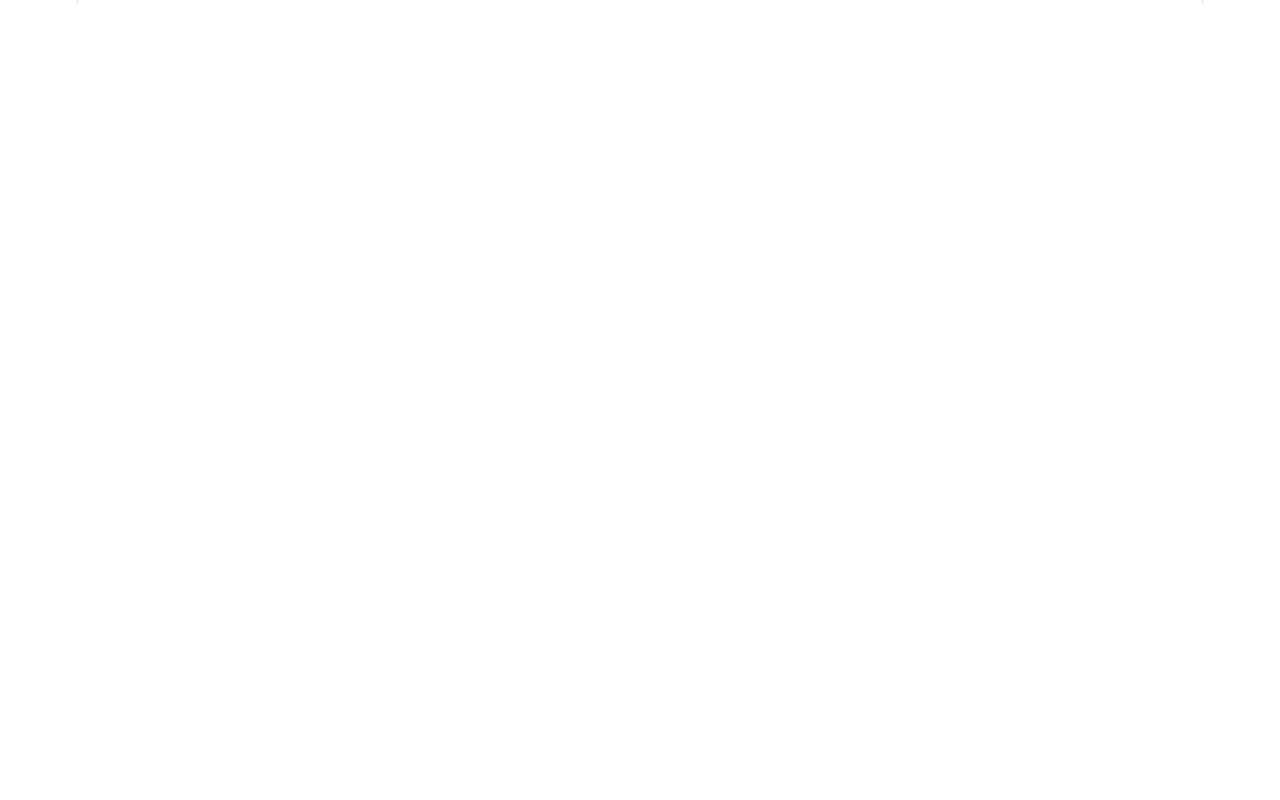
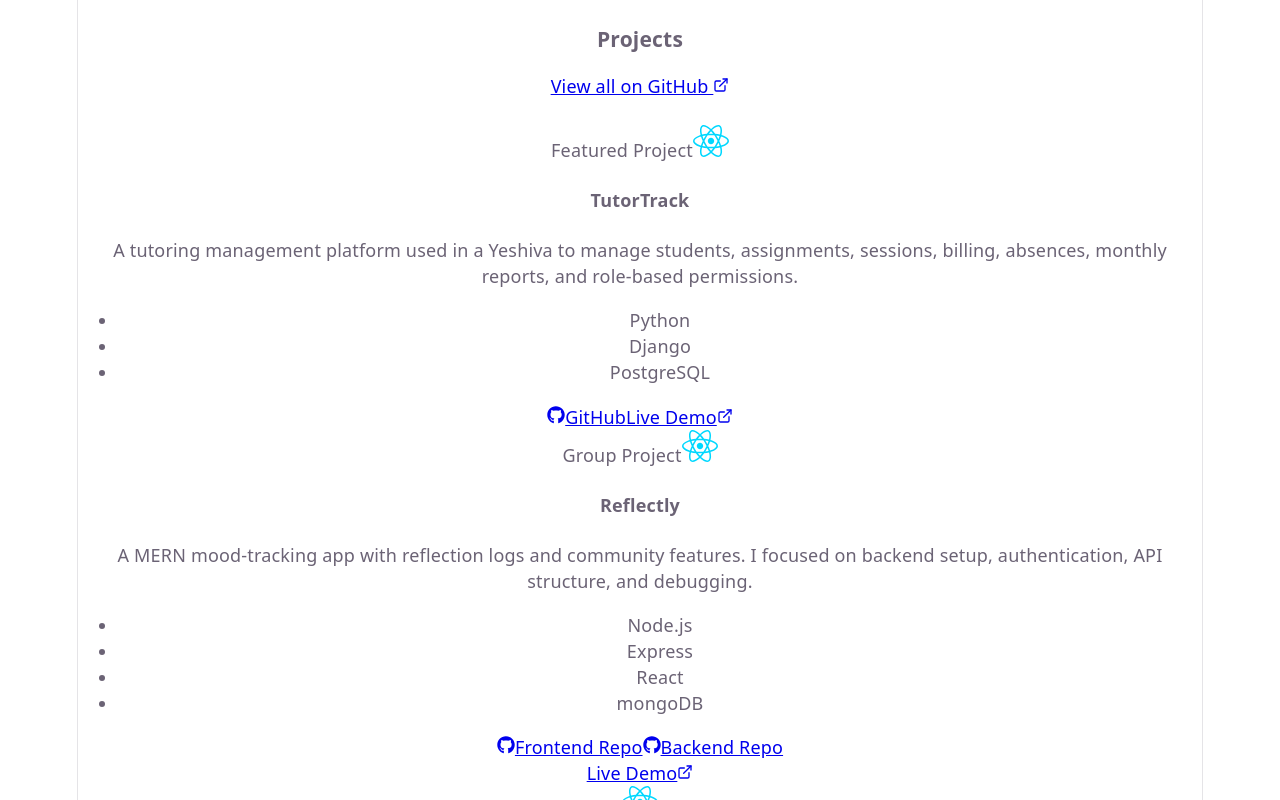
Before and after one commit to berlweber/berl-weber-portfolio, a React (Vite) app: page / in a window 1280 px wide. Shown: the part 3680-4480 px from the top of the page. Before the commit the page ends 3685 px from the top, so only its background shows below. Built offline with nearby package versions, Linux system fonts and the light colour scheme.

Commit message:
created projects and projectCard components

```diff
--- a/src/App.jsx
+++ b/src/App.jsx
@@ -3,6 +3,7 @@
 import Hero from './components/Hero/Hero.jsx'
 import About from './components/About/About.jsx';
 import TechStack from './components/TechStack/TechStack.jsx';
+import Projects from './components/Projects/Projects.jsx';
 
 const App = () => {
 
@@ -12,6 +13,7 @@
       <Hero />
       <About />
       <TechStack />
+      <Projects />
     </>
   );
 };
--- /dev/null
+++ b/src/components/ProjectCard/ProjectCard.jsx
@@ -0,0 +1,60 @@
+import tryout from '../../assets/react.svg';
+import Tag from '../Tag/Tag.jsx';
+import { FaGithub } from "react-icons/fa6";
+import { ExternalLink } from 'lucide-react';
+
+const ProjectCard = (props) => {
+    const project = props.project;
+
+    return (
+        <article>
+            {project.featured && (
+                <span className='project-badge'>Featured Project</span>
+            )}
+            {project.group && (
+                <span className='project-badge'>Group Project</span>
+            )}
+            <img src={project.screenshot} alt="screenshot of deployed project" />
+            <h4>{project.name}</h4>
+            <p className='project-description'>{project.description}</p>
+            <ul className='project-tech-stack'>
+                {project.tech.map((tech) => (
+                    <Tag key={tech} tech={tech} />
+                ))}
+            </ul>
+            <div className='project-links'>
+                {project.github ?
+                <a href={project.github}
+                    target='_blank' rel="noreferrer" className='project-repo'>
+                    <FaGithub />
+                    GitHub
+                </a> :
+                <div className='repo-links'>
+                    <a href={project.githubFrontend}
+                        target='_blank' rel="noreferrer" className='project-repo'>
+                        <FaGithub />
+                        Frontend Repo
+                    </a>
+                    <a href={project.githubBackend}
+                        target='_blank'
+                        rel="noreferrer"
+                        className='project-repo'>
+                        <FaGithub />
+                        Backend Repo
+                    </a>
+                </div>
+                }
+
+                <a href="{project.siteLink}"
+                    target='_blank'
+                    rel='noreferrer'
+                    className='live-demo'>
+                    Live Demo
+                    <ExternalLink size={16} />
+                </a>
+            </div>
+        </article>
+    );
+};
+
+export default ProjectCard;
--- /dev/null
+++ b/src/components/Projects/Projects.jsx
@@ -0,0 +1,58 @@
+import ProjectCard from '../ProjectCard/ProjectCard.jsx';
+import { ExternalLink } from 'lucide-react';
+import tryout from '../../assets/react.svg';
+
+const Projects = () => {
+    const data = [
+        {
+            screenshot: tryout,
+            name: 'TutorTrack',
+            description: "A tutoring management platform used in a Yeshiva to manage students, assignments, sessions, billing, absences, monthly reports, and role-based permissions.",
+            featured: true,
+            tech: ['Python', 'Django', 'PostgreSQL'],
+            github: 'https://github.com/berlweber/tutor-track',
+            siteLink: 'https://tutor-track-9c7f1aa7eb60.herokuapp.com/'
+        },
+        {
+            screenshot: tryout,
+            name: 'Reflectly',
+            description: "A MERN mood-tracking app with reflection logs and community features. I focused on backend setup, authentication, API structure, and debugging.",
+            group: true,
+            tech: ['Node.js', 'Express', 'React', 'mongoDB'],
+            githubFrontend: 'https://github.com/berlweber/reflectly-front-end',
+            githubBackend: 'https://github.com/berlweber/Reflectly',
+            siteLink: 'https://reflectly-moods.netlify.app/'
+        },
+        {
+            screenshot: tryout,
+            name: 'CodeBlueprint',
+            description: "A project-planning app for organizing user stories, routes, ERDs, and pseudocode before development. Includes authentication and full CRUD workflows for managing project planning details.",
+            tech: ['Node.js', 'Express', 'MongoDB'],
+            github: 'https://github.com/berlweber/code-blueprint',
+            siteLink: 'https://tutor-track-9c7f1aa7eb60.herokuapp.com/'
+        },
+        {
+            screenshot: tryout,
+            name: 'Snake Game',
+            description: "A browser-based game focused on JavaScript logic, DOM manipulation, keyboard controls, event handling, collision detection, and real-time game-state updates.",
+            tech: ['JavaScript', 'HTML', 'CSS'],
+            github: 'https://github.com/berlweber/Snake-game',
+            siteLink: 'https://berlweber.github.io/Snake-game/'
+        },
+    ]
+    return (
+        <>
+        <h3>Projects</h3>
+        <a href="http://github.com/berlweber" target='_blank' rel='noreferrer' className='github-general'>View all on GitHub <ExternalLink size={16} /> </a>
+        <br />
+        {data.map((project) =>(
+        <ProjectCard
+        key={project.name} project={project}
+        />
+
+        ))}
+        </>
+    )
+}
+
+export default Projects;
--- a/src/components/TechStack/TechStack.jsx
+++ b/src/components/TechStack/TechStack.jsx
@@ -1,4 +1,4 @@
-import { SiMongoose } from 'react-icons/si';
+// import { SiMongoose } from 'react-icons/si';
 import Tag from '../Tag/Tag.jsx';
 
 const TechStack = () => {
@@ -28,8 +28,6 @@
             tech: ['REST APIs', 'CRUD', 'MVC', 'Responsive Design', 'Deployment']
         }
     ];
-    const backEnd = ['Node.js', 'Express', 'Python', 'Django', 'REST APIs',];
-// create here arrays for each subsection, see a list of them in gpt
 
     return (
         <>
```
